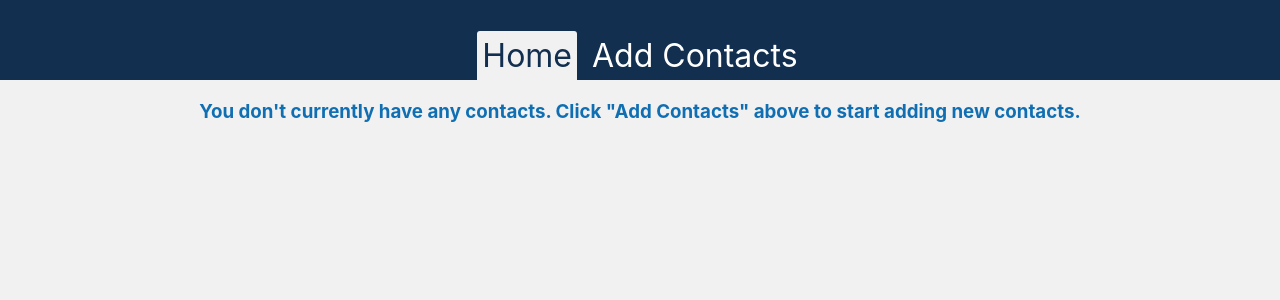
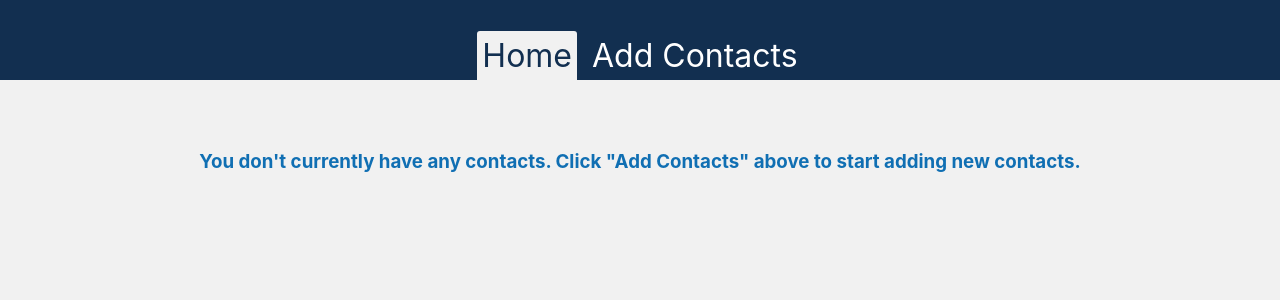
Before and after one commit to EricMellow/contacts, a React (Create React App) app: page /home in a window 1280 px wide. Shown: the top 300 px of the page. Built offline with nearby package versions, Linux system fonts and the light colour scheme.

Commit message:
Fix delete button color and message margin

```diff
--- a/src/components/ContactList/ContactList.css
+++ b/src/components/ContactList/ContactList.css
@@ -8,6 +8,7 @@
 
 .empty-message {
   margin: 0;
+  margin-top: 50px;
   color: #106fb3;
 }
 
@@ -56,7 +57,7 @@
   padding: 10px;
   border-radius: 4px;
   font-size: 1rem;
-  background-color: red;
+  background-color: #cb232d;
   color: white;
   border-style: none;
   box-shadow: 3px 3px 5px #122f50;
```
